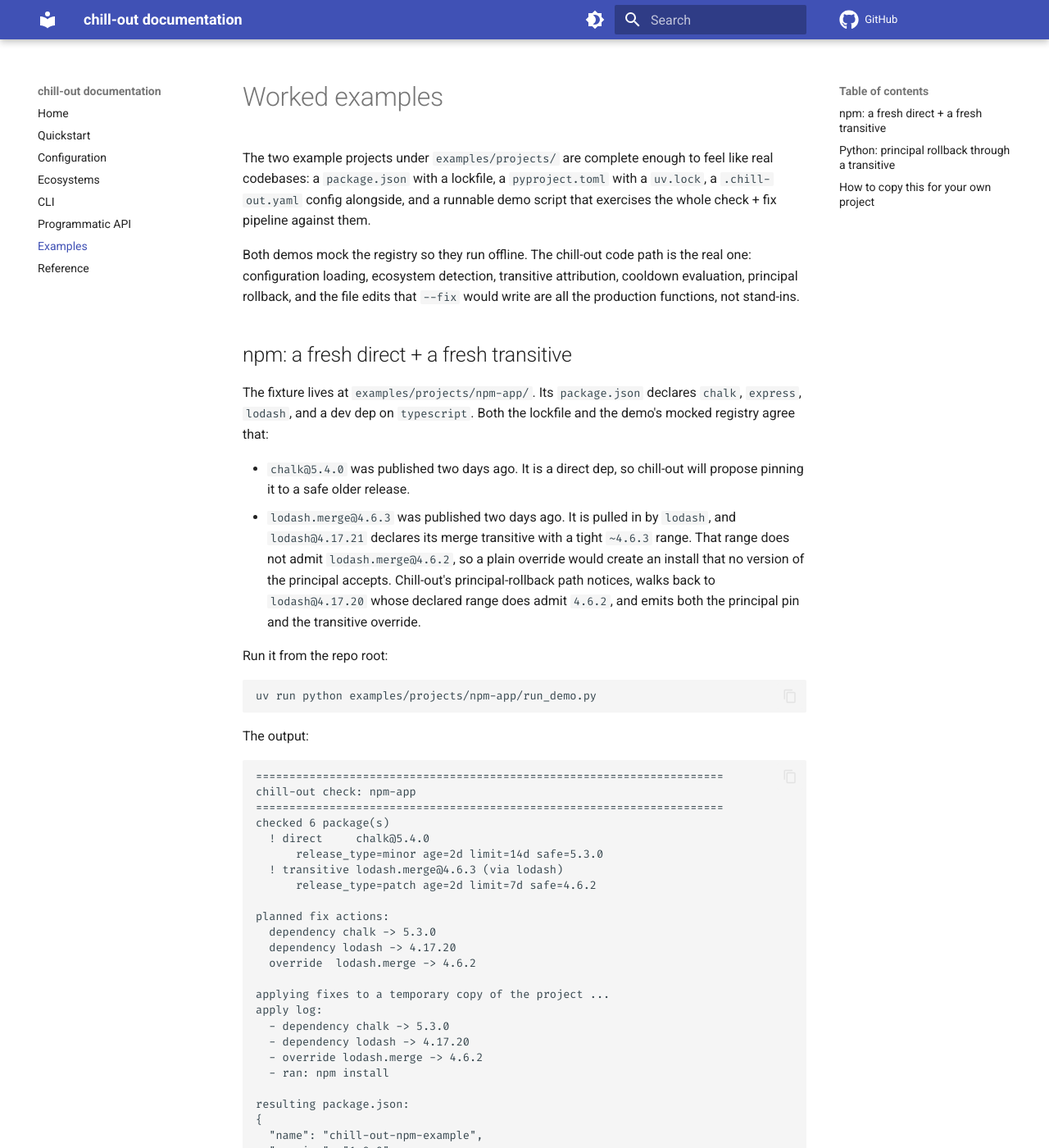
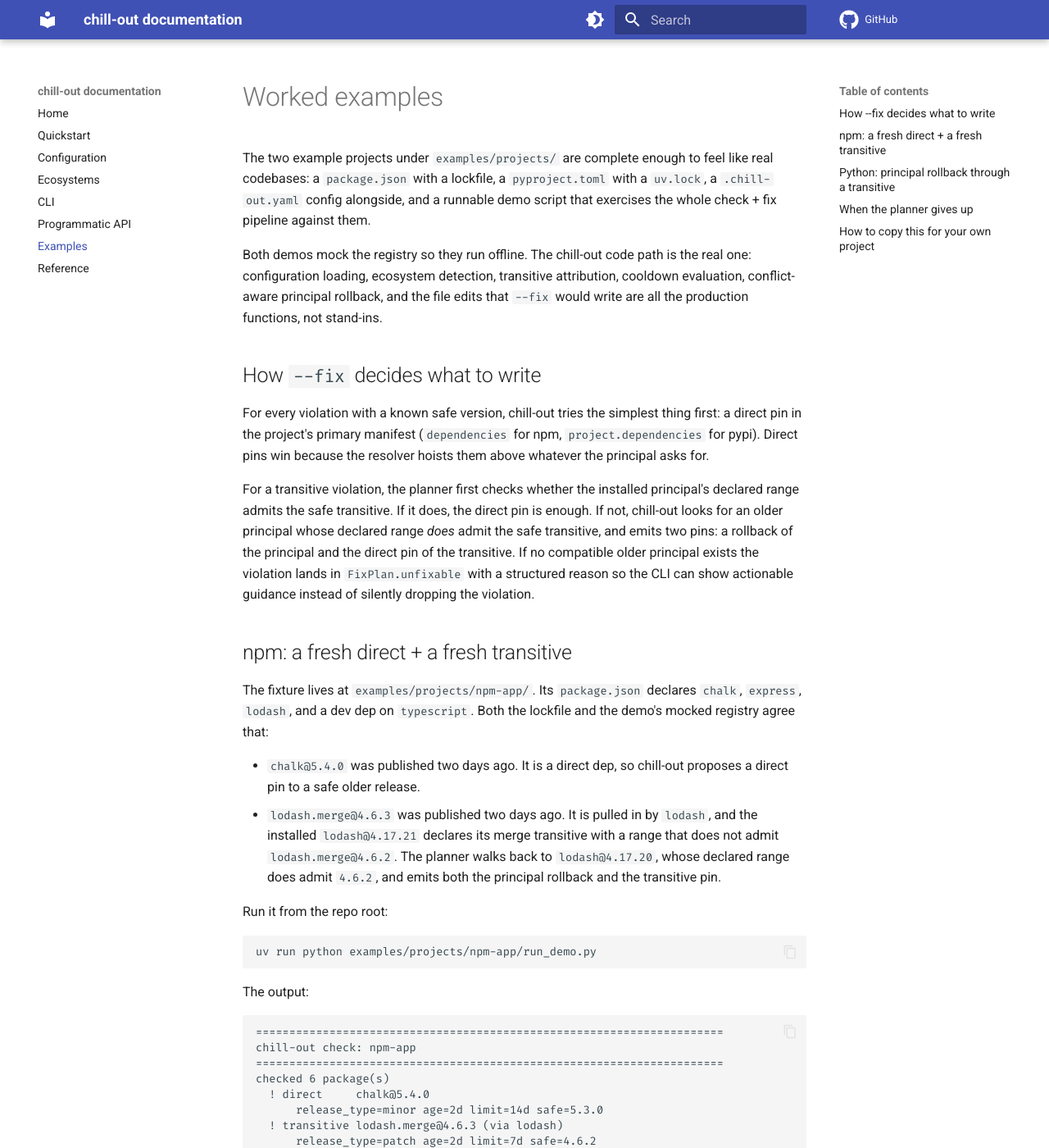
Before and after one commit to dusktreader/chill-out, an MkDocs documentation site: the page built from docs/source/examples.md, in a window 1280 px wide and 1400 px high. Shown: the whole window at 82% size. Built offline with MkDocs 1.6.1 and Material for MkDocs 9.7.7, drawn with Linux system fonts in a browser that asks for light colours; comment, search, counter and statistics services are not loaded; some of the changed text lies outside the part shown.

Commit message:
Replace npm overrides with direct pins; restructure rollback as conflict resolution
Aligns the npm fix path with the upstream check-dep-cooldown.py script
(which dropped the overrides write path due to workspace-hoisting
unreliability) and gives both ecosystems the same shape: try the simple
direct pin first, fall back to principal rollback only when the pin
would conflict with the principal's declared range.

- Drop FixAction.is_override entirely; transitive pins now ride along
  as direct entries in the project's primary manifest
- Add FixPlan and UnfixableViolation types so the planner can surface
  structured guidance when no rollback target exists
- Rewrite plan_fixes / plan_fixes_async to return FixPlan with the new
  conflict-resolution flow
- Update CLI, demos, example projects, and tests for the new shape
- Refresh docs site (examples, api, ecosystems, quickstart) and
  IMPLEMENTATION_NOTES with the strategy convergence rationale

148 tests, 93% coverage; full QA and docs build green.

````diff
--- a/docs/source/examples.md
+++ b/docs/source/examples.md
@@ -7,8 +7,26 @@
 
 Both demos mock the registry so they run offline. The chill-out code path is
 the real one: configuration loading, ecosystem detection, transitive
-attribution, cooldown evaluation, principal rollback, and the file edits that
-`--fix` would write are all the production functions, not stand-ins.
+attribution, cooldown evaluation, conflict-aware principal rollback, and the
+file edits that `--fix` would write are all the production functions, not
+stand-ins.
+
+
+## How `--fix` decides what to write
+
+For every violation with a known safe version, chill-out tries the simplest
+thing first: a direct pin in the project's primary manifest
+(`dependencies` for npm, `project.dependencies` for pypi). Direct pins win
+because the resolver hoists them above whatever the principal asks for.
+
+For a transitive violation, the planner first checks whether the installed
+principal's declared range admits the safe transitive. If it does, the direct
+pin is enough. If not, chill-out looks for an older principal whose declared
+range *does* admit the safe transitive, and emits two pins: a rollback of the
+principal and the direct pin of the transitive. If no compatible older
+principal exists the violation lands in `FixPlan.unfixable` with a structured
+reason so the CLI can show actionable guidance instead of silently dropping
+the violation.
 
 
 ## npm: a fresh direct + a fresh transitive
@@ -18,14 +36,12 @@
 and the demo's mocked registry agree that:
 
 - `chalk@5.4.0` was published two days ago. It is a direct dep, so chill-out
-  will propose pinning it to a safe older release.
+  proposes a direct pin to a safe older release.
 - `lodash.merge@4.6.3` was published two days ago. It is pulled in by `lodash`,
-  and `lodash@4.17.21` declares its merge transitive with a tight `~4.6.3`
-  range. That range does not admit `lodash.merge@4.6.2`, so a plain override
-  would create an install that no version of the principal accepts. Chill-out's
-  principal-rollback path notices, walks back to `lodash@4.17.20` whose
-  declared range does admit `4.6.2`, and emits both the principal pin and the
-  transitive override.
+  and the installed `lodash@4.17.21` declares its merge transitive with a
+  range that does not admit `lodash.merge@4.6.2`. The planner walks back to
+  `lodash@4.17.20`, whose declared range does admit `4.6.2`, and emits both
+  the principal rollback and the transitive pin.
 
 Run it from the repo root:
 
@@ -46,15 +62,15 @@
       release_type=patch age=2d limit=7d safe=4.6.2
 
 planned fix actions:
-  dependency chalk -> 5.3.0
-  dependency lodash -> 4.17.20
-  override  lodash.merge -> 4.6.2
+  pin chalk -> 5.3.0
+  pin lodash -> 4.17.20
+  pin lodash.merge -> 4.6.2
 
 applying fixes to a temporary copy of the project ...
 apply log:
-  - dependency chalk -> 5.3.0
-  - dependency lodash -> 4.17.20
-  - override lodash.merge -> 4.6.2
+  - pinned chalk -> 5.3.0
+  - pinned lodash -> 4.17.20
+  - pinned lodash.merge -> 4.6.2
   - ran: npm install
 
 resulting package.json:
@@ -80,13 +94,14 @@
 
 1. The fresh direct dep (`chalk`) became a hard pin in `dependencies`. The
    caret range was replaced with the exact safe version.
-2. The fresh transitive (`lodash.merge`) became an entry in npm's `overrides`
-   block, so npm will resolve every reference to that name to the safe version
-   regardless of what the parent declares.
+2. The fresh transitive (`lodash.merge`) was promoted to a direct entry in
+   `dependencies`. The npm resolver hoists this entry over whatever the
+   principal asks for.
 3. The principal (`lodash`) was rolled back from `^4.17.21` to a hard pin at
    `4.17.20`, the most recent version whose declared range admits the safe
-   transitive. Without that rollback, npm would complain that the override
-   conflicts with the principal's declared range.
+   transitive. This is the conflict-resolution step: without the rollback,
+   the resolver would either fail or silently disagree about which
+   `lodash.merge` to use.
 
 
 ## Python: principal rollback through a transitive
@@ -99,7 +114,11 @@
 - `anyio==4.3.0` was published two days ago and is pulled in by fastapi. The
   installed `fastapi==0.110.0` declares `anyio>=4.3,<5`, which excludes the
   safe `anyio==4.2.0`. Chill-out rolls fastapi back to `0.109.2`, whose
-  declared `anyio>=3.7.1,<5` admits `4.2.0`, and emits the override.
+  declared `anyio>=3.7.1,<5` admits `4.2.0`, and pins anyio directly.
+
+Without the rollback, `uv lock` would refuse to resolve a pinned
+`anyio==4.2.0` against fastapi's declared `anyio>=4.3,<5`, and the manifest
+edit would leave the project in a half-applied state.
 
 Run it:
 
@@ -120,9 +139,9 @@
       release_type=minor age=2d limit=14d safe=0.26.0
 
 planned fix actions:
-  pin       fastapi -> 0.109.2
-  override  anyio -> 4.2.0
-  pin       httpx -> 0.26.0
+  pin fastapi -> 0.109.2
+  pin anyio -> 4.2.0
+  pin httpx -> 0.26.0
 
 applying fixes to a temporary copy of the project ...
 apply log:
@@ -144,10 +163,30 @@
 ]
 ```
 
-The Python ecosystem doesn't have npm-style `overrides`. To pin a transitive
-that was previously implicit, chill-out promotes it to a direct entry in
-`project.dependencies`. After the edit, `uv lock` runs and the lockfile reflects
-the rolled-back fastapi plus the pinned anyio.
+The Python ecosystem doesn't have npm-style `overrides`, so transitive pins
+land as direct entries in `project.dependencies`. After the edit, `uv lock`
+runs and the lockfile reflects the rolled-back fastapi plus the pinned anyio.
+
+
+## When the planner gives up
+
+If a transitive conflict has no compatible older principal (for example, the
+principal first declared the offending range several major versions back), the
+direct pin would still get attempted but the planner records an
+`UnfixableViolation`. The CLI surfaces these explicitly:
+
+```text
+1 violation(s) cannot be auto-fixed:
+  - leftpad==2.0.0: safe version 1.5.0 conflicts with parent@2.0.0
+    (declares leftpad>=2.0), and no older parent release that has cleared
+    its own cooldown declares a range that admits leftpad==1.5.0.
+    Options: downgrade parent manually, raise the safe target for leftpad,
+    or wait out the cooldown.
+```
+
+The reason string lists the three concrete actions a maintainer can take.
+Programmatic callers can iterate `FixPlan.unfixable` and surface the same
+guidance in their own UIs.
 
 
 ## How to copy this for your own project
--- a/src/chill_out/__init__.py
+++ b/src/chill_out/__init__.py
@@ -18,10 +18,12 @@
 from chill_out.models import (
     CheckReport,
     FixAction,
+    FixPlan,
     InstalledPackage,
     PackageInfo,
     PackageRelease,
     SafeVersion,
+    UnfixableViolation,
     VersionManifest,
     Violation,
 )
@@ -46,6 +48,7 @@
     "EcosystemKind",
     "ExitCode",
     "FixAction",
+    "FixPlan",
     "InstalledPackage",
     "NpmEcosystem",
     "PackageInfo",
@@ -53,6 +56,7 @@
     "PypiEcosystem",
     "RegistryError",
     "SafeVersion",
+    "UnfixableViolation",
     "VersionManifest",
     "Violation",
     "check",
````
Also changed, not shown: other parts of docs/source/examples.md (+2 -4 lines), IMPLEMENTATION_NOTES.md (+33 -19 lines), docs/source/api.md (+23 -14 lines), docs/source/ecosystems.md (+5 -2 lines), docs/source/quickstart.md (+6 -4 lines), examples/README.md, examples/projects/npm-app/README.md, examples/projects/python-app/README.md, 11 other files.
